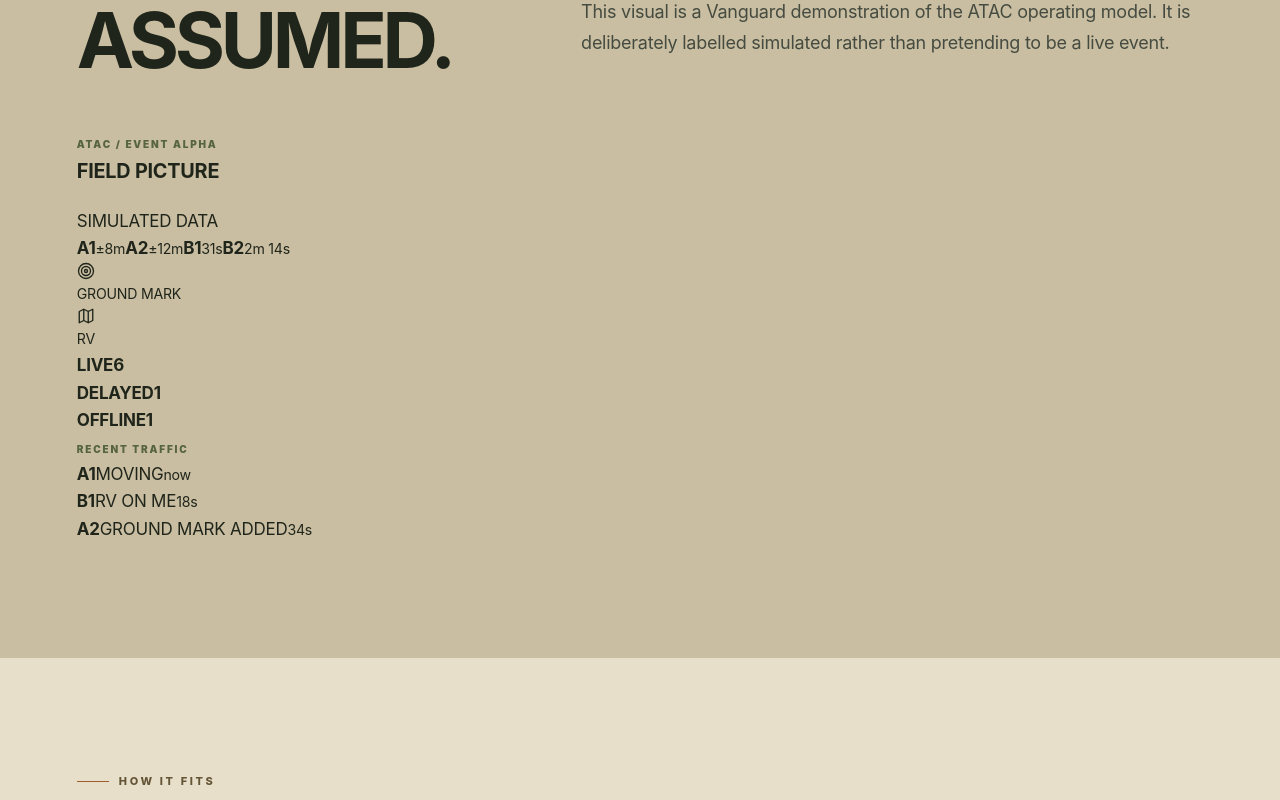
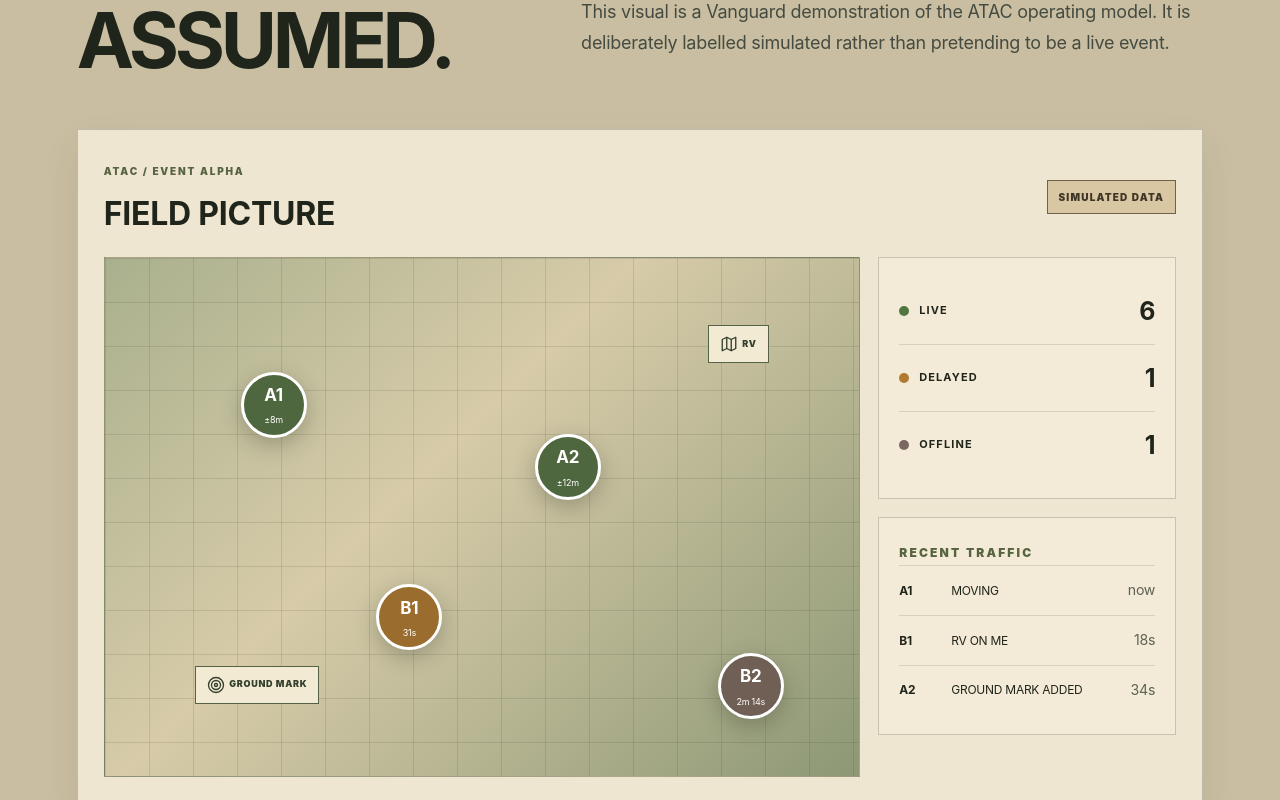
Before and after one commit to ORVIA-Oversight/Vanguard-Tactical-, a Next.js app: page /atac in a window 1280 px wide. Shown: the part 2660-3460 px from the top of the page. Built offline with nearby package versions, Linux system fonts and the light colour scheme.

Commit message:
Style ATAC live field-awareness page

```diff
--- a/app/globals.css
+++ b/app/globals.css
@@ -254,3 +254,29 @@ a:focus-visible,button:focus-visible,input:focus-visible{
   .desktop-nav a,.text-link{font-size:12px}
   .login-box{background:#eee7d4}
 }
+
+
+/* ATAC capability page */
+.atac-demo{background:#efe6d2;border:1px solid rgba(45,51,36,.24);box-shadow:0 16px 36px rgba(48,52,39,.08);padding:26px}
+.atac-demo-top{display:flex;justify-content:space-between;align-items:center;gap:20px;margin-bottom:18px}
+.atac-demo-top h3{font-size:32px;margin:5px 0 0}
+.sim-badge{display:inline-flex;align-items:center;padding:8px 11px;border:1px solid #6e6249;background:#d9c7a4;color:#3f3527;font-size:10px;font-weight:900;letter-spacing:.12em}
+.atac-demo-grid{display:grid;grid-template-columns:minmax(0,1.65fr) minmax(270px,.65fr);gap:18px}
+.atac-map{min-height:520px;position:relative;overflow:hidden;border:1px solid rgba(48,57,41,.25);background:linear-gradient(135deg,#a9b08d,#d7cba9 42%,#8d9875 100%)}
+.map-grid{position:absolute;inset:0;background-image:linear-gradient(rgba(41,50,35,.13) 1px,transparent 1px),linear-gradient(90deg,rgba(41,50,35,.13) 1px,transparent 1px);background-size:44px 44px}
+.map-point,.map-mark{position:absolute;z-index:2;display:flex;align-items:center;justify-content:center;gap:4px}
+.map-point{width:66px;height:66px;border-radius:50%;flex-direction:column;border:3px solid #fff;background:#536141;color:#fff;box-shadow:0 7px 22px rgba(34,39,29,.28)}
+.map-point small{font-size:9px}
+.map-point.live{background:#4e673e}.map-point.delayed{background:#9a6c2e}.map-point.offline{background:#6f5f55}
+.p1{left:18%;top:22%}.p2{left:57%;top:34%}.p3{left:36%;top:63%}.p4{right:10%;bottom:11%}
+.map-mark{padding:9px 11px;background:#f3ead4;color:#34402d;border:1px solid #556246}
+.map-mark small{font-size:9px;font-weight:900;letter-spacing:.08em}.m1{left:12%;bottom:14%}.m2{right:12%;top:13%}
+.atac-side{display:flex;flex-direction:column;gap:18px}
+.status-stack,.atac-feed{background:#f3ead7;border:1px solid rgba(45,51,36,.22);padding:20px}
+.status-stack>div{display:grid;grid-template-columns:auto 1fr auto;gap:10px;align-items:center;padding:13px 0;border-bottom:1px solid rgba(45,51,36,.14)}
+.status-stack>div:last-child{border-bottom:0}.status-stack b{font-size:11px;letter-spacing:.1em}.status-stack strong{font-size:25px}
+.status-dot{width:10px;height:10px;border-radius:50%}.live-dot{background:#4f773e}.delayed-dot{background:#b17a30}.offline-dot{background:#796761}
+.atac-feed>div{display:grid;grid-template-columns:42px 1fr auto;gap:10px;padding:13px 0;border-top:1px solid rgba(45,51,36,.14);align-items:center}.atac-feed b{font-size:12px}.atac-feed span{font-size:12px}.atac-feed small{color:#5c6255}
+.atac-steps .step{min-height:300px}
+@media(max-width:900px){.atac-demo-grid{grid-template-columns:1fr}.atac-map{min-height:430px}}
+@media(max-width:680px){.atac-demo{padding:16px}.atac-demo-top{align-items:flex-start;flex-direction:column}.atac-map{min-height:360px}.map-point{width:56px;height:56px}.map-mark{padding:7px 8px}}
```
